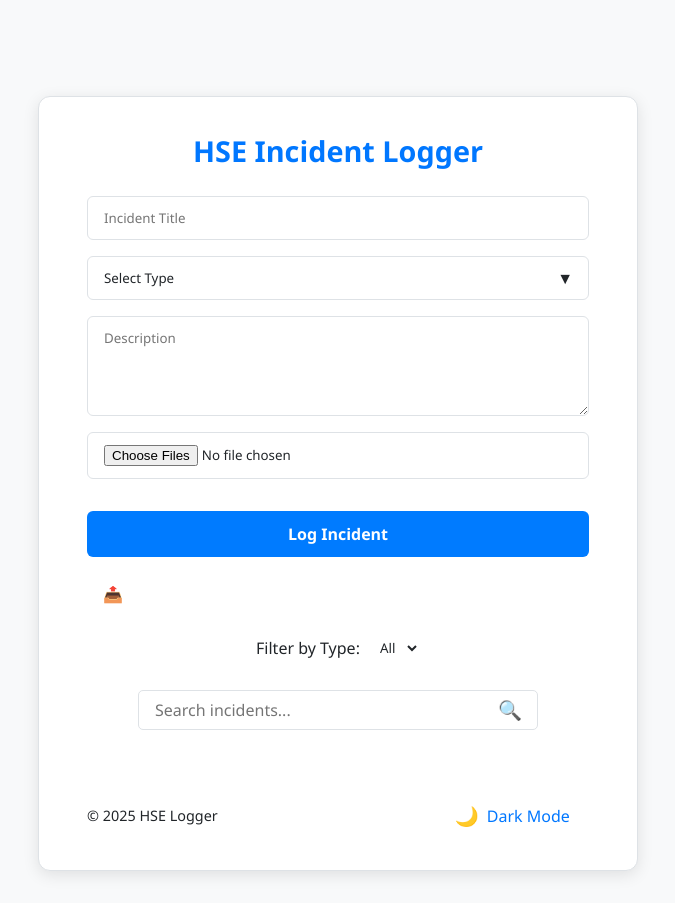
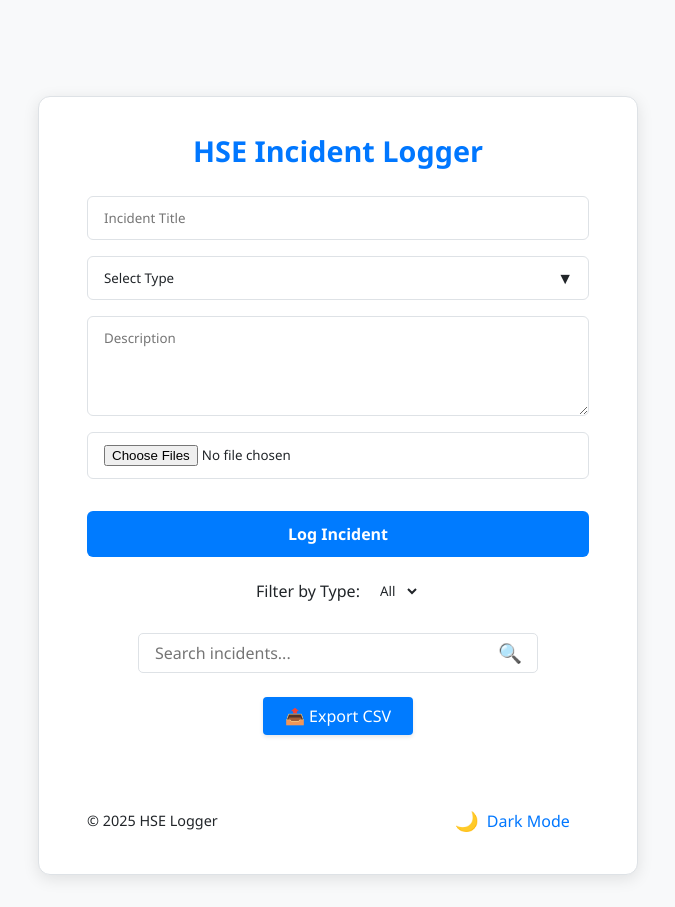
Before and after one commit to Bentroy/HSE_INCIDENT_LOGGER, a React (Vite) app in the folder hse-incident-logger/: page / in a window 1280 px wide. Shown: the whole page, without its empty margins (302-977 px from the left). Built offline with nearby package versions, Linux system fonts and the light colour scheme.

Commit message:
changed the location of the button

```diff
--- a/hse-incident-logger/src/App.css
+++ b/hse-incident-logger/src/App.css
@@ -422,17 +422,23 @@ li:hover {
 
 
 .export-btn {
-  margin-top: 1rem;
-  background-color: var(--accent-color);
+  margin: 1rem auto;
+  display: block;
+  padding: 0.5rem 1rem;
+  background-color: var(--button-bg, #007bff);
   color: white;
   border: none;
-  padding: 0.6rem 1rem;
+  border-radius: 4px;
+  cursor: pointer;
   font-size: 1rem;
-  cursor: pointer;
-  border-radius: 5px;
-  transition: transform 0.2s ease;
+  transition: opacity 0.3s, transform 0.2s ease, box-shadow 0.2s ease;
+  width: 150px; /* fixed width */
+  text-align: center;
+  box-shadow: 0 2px 4px rgba(0, 0, 0, 0.1);
 }
 
 .export-btn:hover {
-  transform: scale(1.05);
+  opacity: 0.9;
+  transform: scale(1.02);
+  box-shadow: 0 0 10px rgba(0, 0, 0, 0.1);
 }
--- a/hse-incident-logger/src/App.jsx
+++ b/hse-incident-logger/src/App.jsx
@@ -218,9 +218,6 @@ function App() {
         )}
       </form>
 
-      <button onClick={exportToCSV} className="export-btn">
-        📤 Export CSV
-      </button>
 
       <div className="filter-container">
         <label htmlFor="filter">Filter by Type:</label>
@@ -247,6 +244,11 @@ function App() {
         />
         <span className="search-icon">🔍</span>
       </div>
+
+
+      <button onClick={exportToCSV} className="export-btn">
+        📤 Export CSV
+      </button>
 
       <ul>
         {filteredIncidents.length > 0 ? (
```
